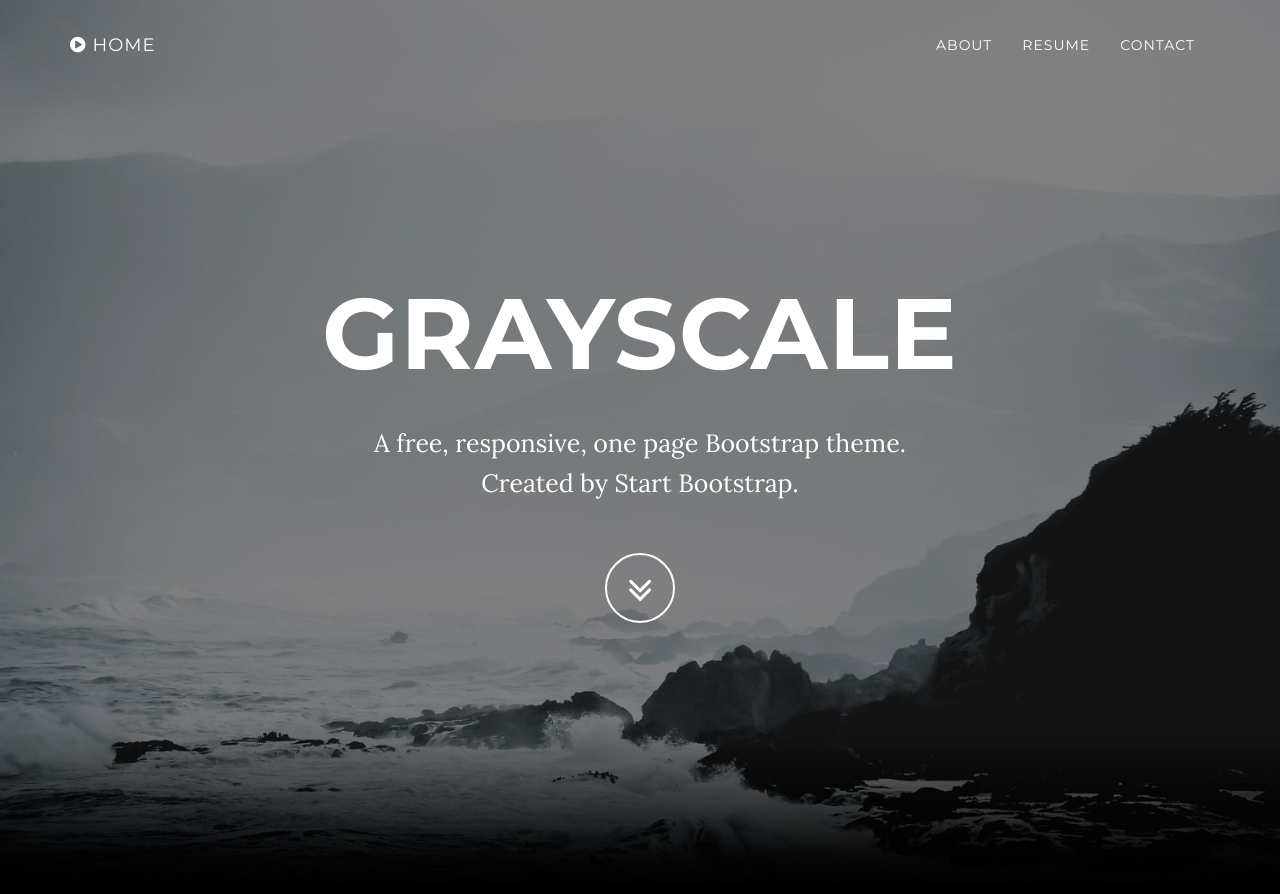
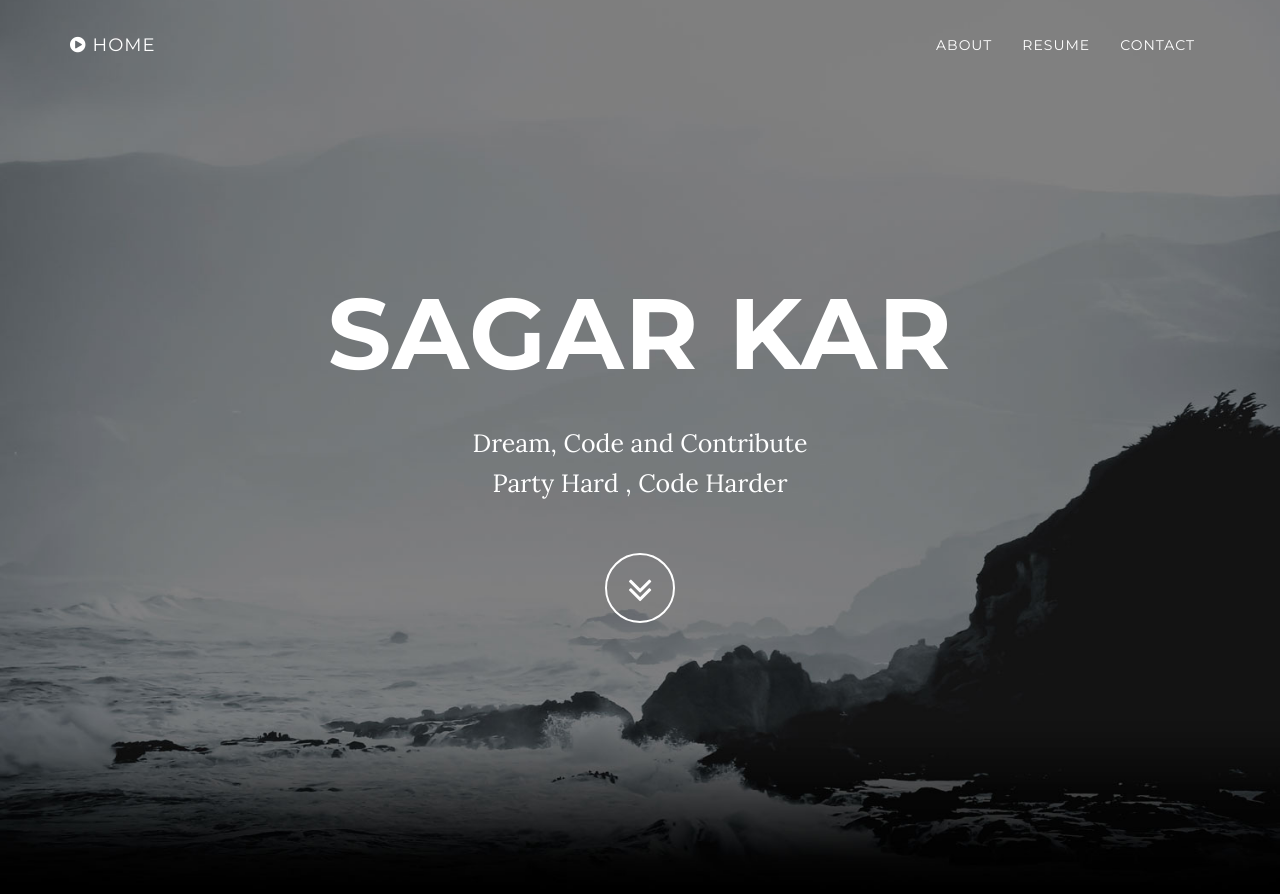
Before and after one commit to sagarkar10/sagarkar10.github.io, a Jekyll site: the page built from index.html, in a window 1280 px wide and 900 px high. Shown: the top 894 px of the window. Built offline with Jekyll 4.4.1, drawn with Linux system fonts in a browser that asks for light colours.

Commit message:
dream_code_contribute

```diff
--- a/_includes/header.html
+++ b/_includes/header.html
@@ -4,8 +4,8 @@
             <div class="container">
                 <div class="row">
                     <div class="col-md-8 col-md-offset-2">
-                        <h1 class="brand-heading">Grayscale</h1>
-                        <p class="intro-text">A free, responsive, one page Bootstrap theme.<br>Created by Start Bootstrap.</p>
+                        <h1 class="brand-heading">Sagar Kar</h1>
+                        <p class="intro-text">Dream, Code and Contribute <br>Party Hard , Code Harder</p>
                         <a href="#about" class="btn btn-circle page-scroll">
                             <i class="fa fa-angle-double-down animated"></i>
                         </a>
```
